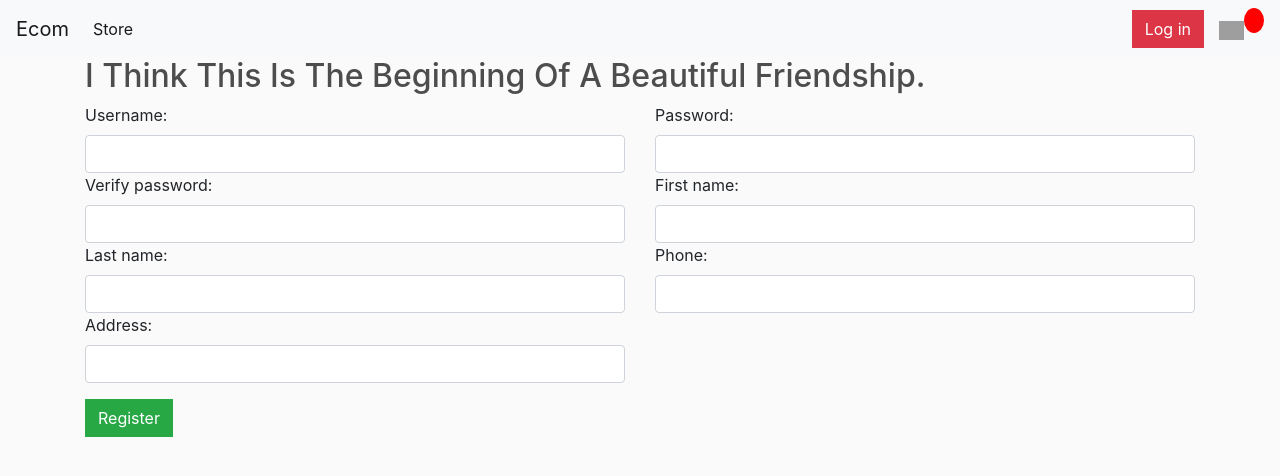
After one commit to manuelmartinezr/Django-Based-Bakery-Crud-App, a Django app: page /register/ in a window 1280 px wide. The commit adds this page. Shown: the top 476 px of the page. Run offline with Django 5.2, Linux system fonts and the light colour scheme; some libraries are stand-ins or nearby versions; grey boxes are pictures that could not be loaded.

Commit message:
added login and register functionality

```diff
--- a/mysite/store/templates/store/main.html
+++ b/mysite/store/templates/store/main.html
@@ -51,7 +51,7 @@
 
             </ul>
             <div class="form-inline my-2 my-lg-0">
-                <a href="#"class="btn btn-warning">Login</a>
+                <a href="{% url 'login' %}"class="btn btn-danger">Log in</a>
 
                 <a href="{% url 'cart' %}">
                     <img  id="cart-icon" src="{% static 'images/cart.png' %}">
--- /dev/null
+++ b/mysite/store/templates/store/register.html
@@ -0,0 +1,43 @@
+{% extends 'store/main.html' %}
+{% load static %}
+{% block content %}
+<h2>I Think This Is The Beginning Of A Beautiful Friendship.</h2>
+{% if register_error %}
+<p style="color:red;">{{ register_error }}</p>
+{% endif %}
+<form method="post" action="{% url 'register' %}" class="row g-3">
+    {% csrf_token %}
+    <div class="col-md-6">
+        <label for="register_username" class="form-label">Username:</label>
+        <input type="text" name="username" id="register_username" class="form-control" required>
+    </div>
+    <div class="col-md-6">
+        <label for="register_password" class="form-label">Password:</label>
+        <input type="password" name="password" id="register_password" class="form-control" required>
+    </div>
+    <div class="col-md-6">
+        <label for="verify_password" class="form-label">Verify password:</label>
+        <input type="password" name="verify_password" id="verify_password" class="form-control" required>
+    </div>
+    <div class="col-md-6">
+        <label for="first_name" class="form-label">First name:</label>
+        <input type="text" name="first_name" id="first_name" class="form-control" required>
+    </div>
+    <div class="col-md-6">
+        <label for="last_name" class="form-label">Last name:</label>
+        <input type="text" name="last_name" id="last_name" class="form-control" required>
+    </div>
+    <div class="col-md-6">
+        <label for="phone" class="form-label">Phone:</label>
+        <input type="text" name="phone" id="phone" class="form-control" required>
+    </div>
+    <div class="col-md-6">
+        <label for="address" class="form-label">Address:</label>
+        <input type="text" name="address" id="address" class="form-control" required>
+    </div>
+    <div class="col-12 mt-3">
+        <button type="submit" class="btn btn-success" name="register">Register</button>
+    </div>
+</form>
+
+{% endblock content %}
--- a/mysite/store/urls.py
+++ b/mysite/store/urls.py
@@ -5,5 +5,7 @@ urlpatterns = [
     path('', views.store, name='store'),
     path('cart/', views.cart, name='cart'),
     path('checkout/', views.checkout, name='checkout'),
+    path('login/', views.login_view, name='login'),
+    path('register/', views.register_view, name='register'),
     path('update_item/', views.updateItem, name='update_item'),
 ]
--- a/mysite/store/views.py
+++ b/mysite/store/views.py
@@ -1,6 +1,9 @@
-from django.shortcuts import render
+from django.shortcuts import render, redirect
+from django.contrib.auth import authenticate, login, logout
 from django.http import JsonResponse
+from django.utils import timezone
 import json
+import datetime
 from .models import *
 # Create your views here.
 
@@ -49,6 +52,44 @@ def checkout(request):
     context = {'items':items, 'order':order, 'cartItems':cartItems}
     return render(request, 'store/checkout.html', context)
 
+def login_view(request):
+    if request.method == 'POST':
+        username = request.POST['username']
+        password = request.POST['password']
+        user = authenticate(request, username=username, password=password)
+        if user is not None:
+            login(request, user)
+            return redirect('store') # Redirect to a success page
+        else:
+            # Return an 'invalid login' error message.
+            return render(request, 'store/login.html', {'login_error': 'Invalid username or password'})
+    return render(request, 'store/login.html')
+
+def register_view(request):
+    if request.method == 'POST':
+        username = request.POST['username']
+        password = request.POST['password']
+        verify_password = request.POST['verify_password']
+        first_name = request.POST['first_name']
+        last_name = request.POST['last_name']
+        phone = request.POST['phone']
+        address = request.POST['address']
+
+        if password != verify_password:
+            return render(request, 'store/login.html', {'register_error': 'Passwords do not match'})
+
+        if not User.objects.filter(username=username).exists():
+            user = User.objects.create_user(username=username, password=password)
+            customer = Customer.objects.create(user=user, first_name=first_name, last_name=last_name, phone=phone, address=address)
+            order = Order.objects.create(date=datetime.date.today(), entry_time=timezone.now(), delivery_date=None, delivery_time=None, customer=customer, delivery_person=None)
+            OrderItem.objects.create(order=order, product=None, quantity=0)
+            login(request, user)
+            return redirect('store')  # Redirect to a success page
+        else:
+            return render(request, 'store/login.html', {'register_error': 'Username already taken'})
+    return render(request, 'store/register.html')
+
+
 def updateItem(request):
     data = json.loads(request.body)
     productId = data['productId']
@@ -60,7 +101,6 @@ def updateItem(request):
     customer = request.user.customer
     product = Product.objects.get(id=productId)
     order, created = Order.objects.get_or_create(customer=customer, complete=False)
-
     orderItem, created = OrderItem.objects.get_or_create(order=order, product=product)
     if action == 'add':
         orderItem.quantity = (orderItem.quantity + 1)
```
Also changed, not shown: mysite/store/models.py (+10 -7 lines), mysite/store/templates/store/login.html (added, +17 -0 lines), mysite/store/migrations/0003_alter_orderitem_product.py (added), mysite/store/migrations/0004_alter_orderitem_quantity.py (added), mysite/store/migrations/0005_alter_order_delivery_person.py (added), mysite/store/migrations/0006_alter_orderitem_quantity.py (added).
